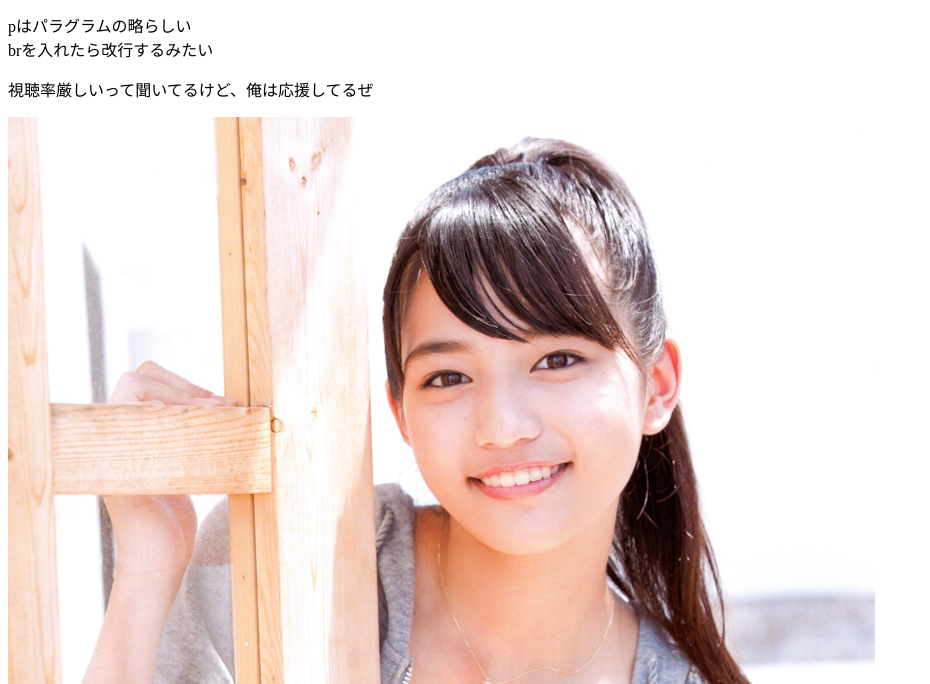
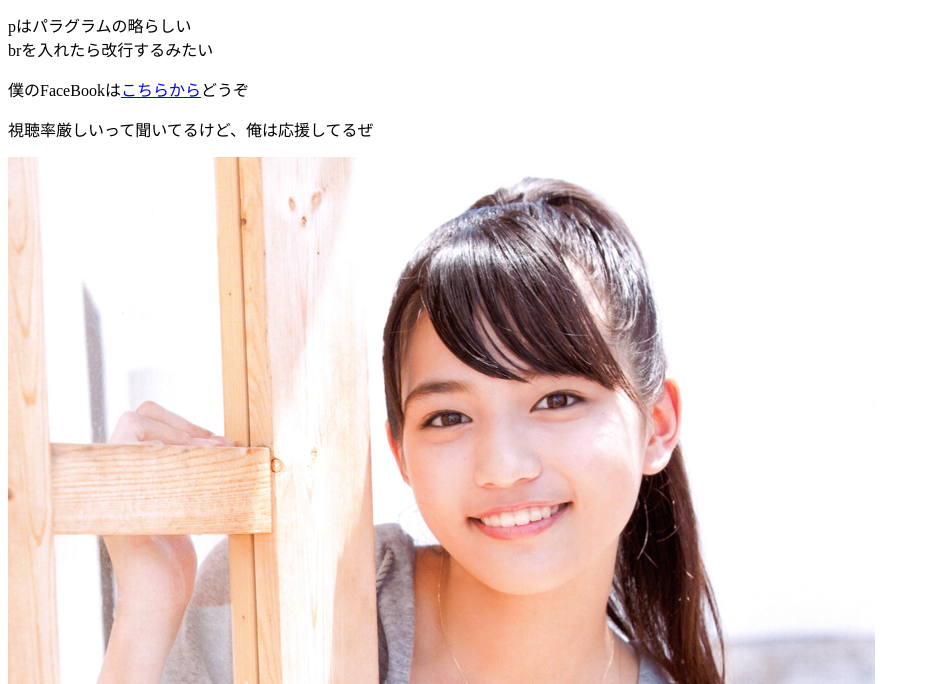
Before and after one commit to st0326s/DotInstallStudy, a plain HTML site: page index.html in a window 1280 px wide. Shown: the part 116-800 px from the top of the page, without its empty margins (0-930 px from the left). Drawn offline with Linux system fonts and the light colour scheme.

Commit message:
リンク機能追加
target="_blank"でリンク先を別タブにできるのは
なかなか良いね

```diff
--- a/index.html
+++ b/index.html
@@ -10,9 +10,11 @@
  <h1>でかい見出し</h1>
  <p>こんにちわ</p>
  <p>pはパラグラムの略らしい<br> brを入れたら改行するみたい</p>
+ <!-- リンクを貼って自分のFaceBookページへ飛ばす target="_blank" を別タブにできる-->
+ <p>僕のFaceBookは<a href="https://www.facebook.com/miyamoto.satoshi.148" target="_blank">こちらから</a>どうぞ</p>
  <!-- はるるの画像をアップしてみよう -->
  <p>視聴率厳しいって聞いてるけど、俺は応援してるぜ</p>
- <!-- width=画像の横幅 height=高さ　なくても良いけど早くなるらしい -->
+ <!-- width=画像の横幅 height=高さ　なくても良いけどブラウザで早くなるらしい -->
  <img src="kawagutiharuna.jpg" width="867" height="1200" alt="はるるの画像">
 </body>
 </html>
```
